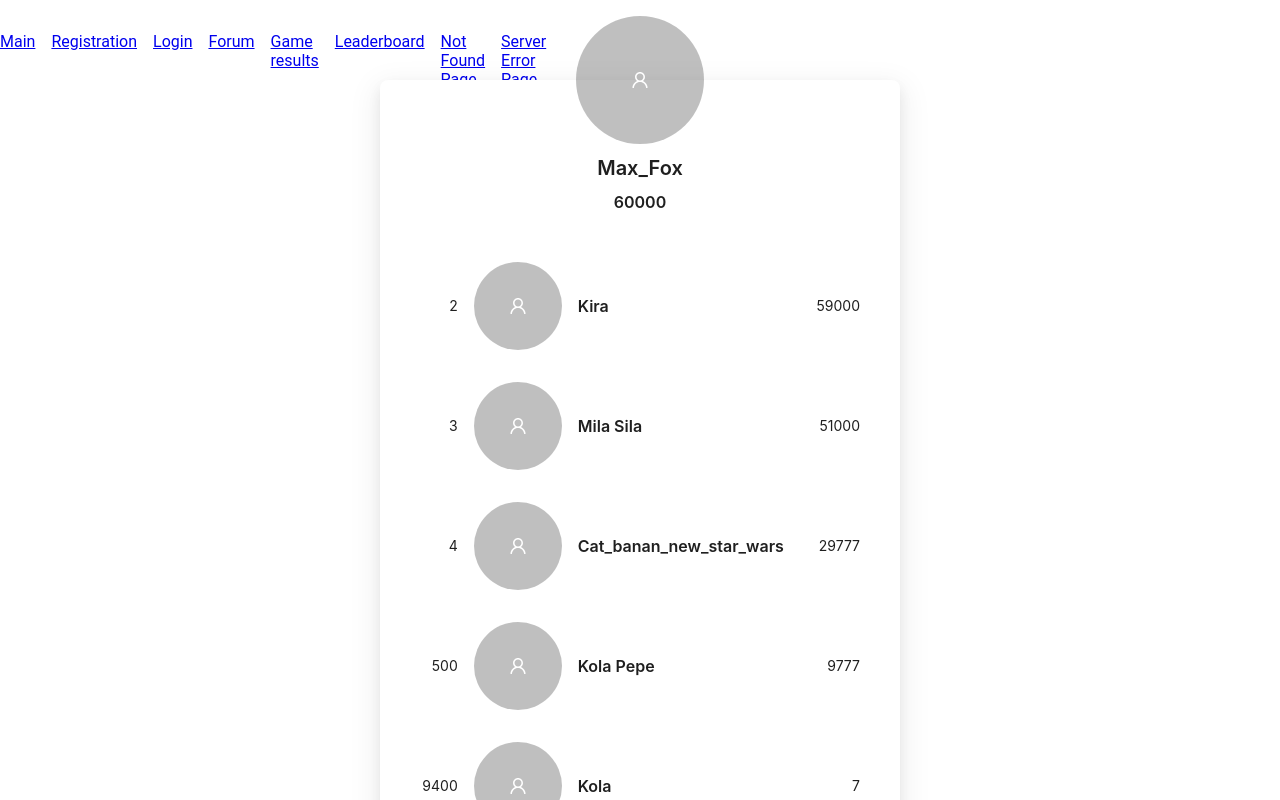
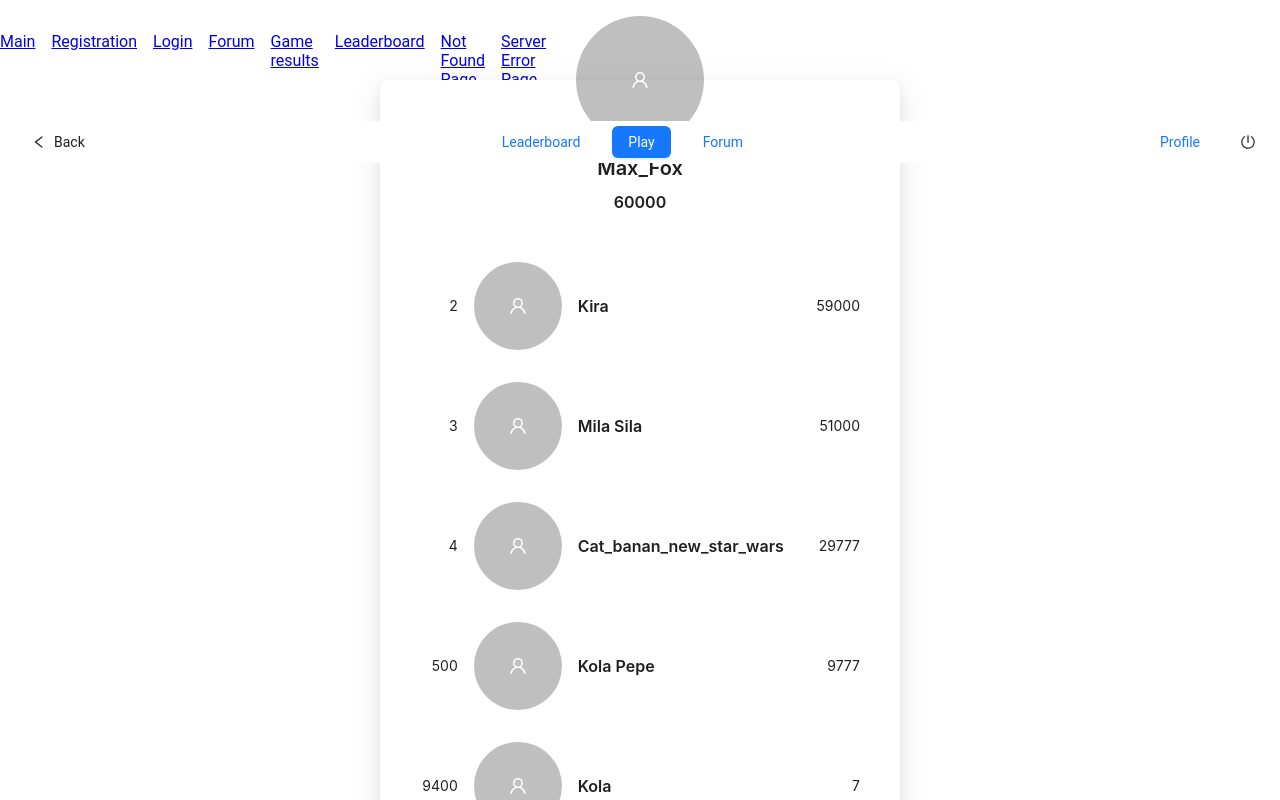
Before and after one commit to DinaEll/waika_project, a React (Vite) app in the folder packages/client/: page /leaderboard in a window 1280 px wide. Before the commit this address had no page. Built offline with nearby package versions, Linux system fonts and the light colour scheme.

Commit message:
WAI-12 - Navbar

```diff
--- /dev/null
+++ b/packages/client/src/widgets/Header/index.ts
@@ -0,0 +1 @@
+export { Header } from './ui/Header'
--- /dev/null
+++ b/packages/client/src/widgets/Header/ui/Header.module.scss
@@ -0,0 +1,17 @@
+.headerWrapper {
+    display: flex;
+    justify-content: space-between;
+    align-items: center;
+    height: 42px;
+    padding: 4px 16px;
+    background: var(--primary-white);
+    width: 100%;
+    position: relative;
+    z-index: 4000;
+    box-sizing: border-box;
+}
+
+.headerBlock {
+    display: flex;
+    gap: 16px;
+}
--- /dev/null
+++ b/packages/client/src/widgets/Header/ui/Header.tsx
@@ -0,0 +1,61 @@
+import cls from './Header.module.scss'
+import { Button } from 'antd'
+import { getPageUrl } from '@/shared/config'
+import { NavLink, useNavigate } from 'react-router-dom'
+import { LeftOutlined, PoweroffOutlined } from '@ant-design/icons'
+
+export const Header = () => {
+  const navigate = useNavigate()
+
+  const handleLogout = () => {
+    const baseUrl = 'https://ya-praktikum.tech/api/v2'
+
+    fetch(baseUrl + '/auth/logout', {
+      method: 'POST',
+      headers: {
+        'Content-Type': 'application/json; charset=UTF-8',
+      },
+      credentials: 'include',
+    })
+      .then(res => {
+        if (res.status === 200) {
+          navigate(getPageUrl('login'))
+        }
+      })
+      .catch(error => console.error(error))
+  }
+
+  return (
+    <div className={cls.headerWrapper}>
+      <div className={cls.headerBlock}>
+        <Button
+          type="text"
+          icon={<LeftOutlined />}
+          iconPosition="start"
+          onClick={() => navigate(-1)}>
+          Back
+        </Button>
+      </div>
+      <div className={cls.headerBlock}>
+        <NavLink to={getPageUrl('leaderboard')}>
+          <Button type="link">Leaderboard</Button>
+        </NavLink>
+        <NavLink to={getPageUrl('game-startup')}>
+          <Button type="primary">Play</Button>
+        </NavLink>
+        <NavLink to={getPageUrl('forum')}>
+          <Button type="link">Forum</Button>
+        </NavLink>
+      </div>
+      <div className={cls.headerBlock}>
+        <NavLink to={getPageUrl('profile')}>
+          <Button type="link">Profile</Button>
+        </NavLink>
+        <Button
+          type="text"
+          icon={<PoweroffOutlined />}
+          onClick={handleLogout}></Button>
+      </div>
+    </div>
+  )
+}
--- a/packages/client/src/widgets/Layout/ui/Layout.tsx
+++ b/packages/client/src/widgets/Layout/ui/Layout.tsx
@@ -2,6 +2,7 @@ import { Outlet, NavLink } from 'react-router-dom'
 import classNames from 'classnames'
 import { getPageUrl } from '@/shared/config'
 import cls from './Layout.module.scss'
+import { Header } from '@/widgets/Header'
 
 export const Layout = () => {
   return (
@@ -17,6 +18,8 @@ export const Layout = () => {
         <NavLink to={getPageUrl('server-error')}>Server Error Page</NavLink>
       </nav>
 
+      <Header></Header>
+
       <main>
         <Outlet />
       </main>
```
